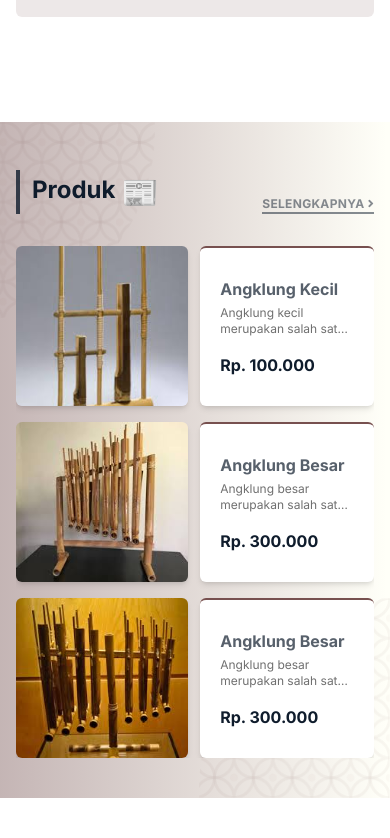
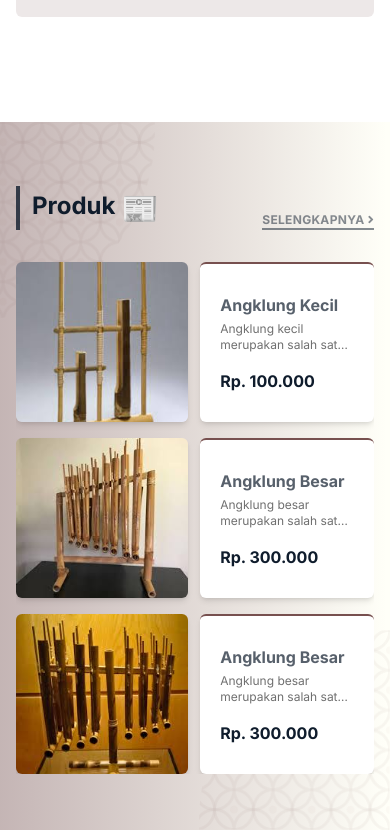
Before and after one commit to fadli154/-Tim_Azkaa-_WebsiteUMKM_ITsDay-, a website: page src/index.html in a window 390 px wide. Shown: the part 1646-2484 px from the top of the page. Drawn offline with nearby package versions, Linux system fonts and the light colour scheme.

```diff
--- a/src/css/input.css
+++ b/src/css/input.css
@@ -259,7 +259,7 @@
 
 #articles {
   background: linear-gradient(90deg, #572b2a59 0%, #fffff8ff 99%);
-  @apply relative overflow-hidden z-20 bg-center bg-no-repeat bg-cover py-10 md:py-16 lg:py-18 xl:py-20 2xl:py-24;
+  @apply relative overflow-hidden z-20 bg-center bg-no-repeat bg-cover my-4 py-14 md:py-16 lg:py-18 xl:py-20 2xl:py-24;
 }
 
 .article-tag-line {
```
Also changed, not shown: src/css/output.css.
